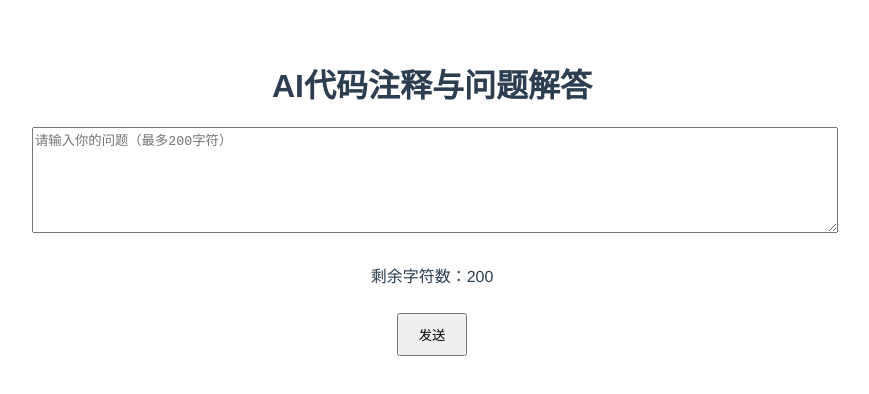
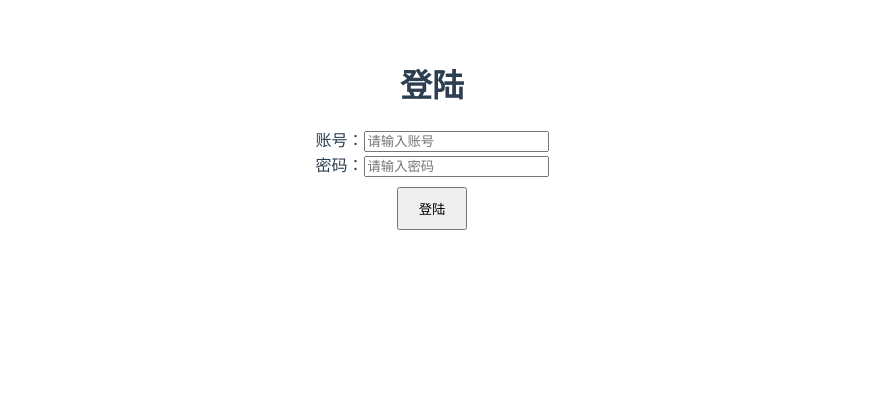
Before and after one commit to Fusuccess/AIUtils-web, a Vue app: page / in a window 1280 px wide. Shown: the top 394 px of the page, without its empty margins (208-1077 px from the left). Built offline with nearby package versions, Linux system fonts and the light colour scheme.

Commit message:
feat(login): 🚀 增加登陆入口并且请求携带Authorization

```diff
--- /dev/null
+++ b/src/api/axios.js
@@ -0,0 +1,44 @@
+
+import axios from 'axios';
+
+// 创建一个 Axios 实例
+const instance = axios.create({
+    baseURL: 'http://localhost:8080',  // 设置基础 URL
+    timeout: 10000,  // 设置请求超时时间
+});
+
+// 请求拦截器
+instance.interceptors.request.use(
+    config => {
+        // 在请求之前做一些处理
+        const token = localStorage.getItem('token');  // 从 localStorage 获取 Token
+        if (token) {
+            // 如果有 Token，将其添加到请求头
+            config.headers['Authorization'] = `Bearer ${token}`;
+        }
+        return config;
+    },
+    error => {
+        // 请求错误时的处理
+        return Promise.reject(error);
+    }
+);
+
+// 响应拦截器
+instance.interceptors.response.use(
+    response => {
+        // 响应数据处理
+        return response;
+    },
+    error => {
+        // 响应错误时的处理
+        if (error.response && error.response.status === 401) {
+            alert('Token无效或已过期，请重新登录');
+            localStorage.removeItem('token');  // 删除无效的 Token
+            window.location.href = '/login';  // 跳转到登录页
+        }
+        return Promise.reject(error);
+    }
+);
+
+export default instance;  // 确保正确导出
--- a/src/components/Chat.vue
+++ b/src/components/Chat.vue
@@ -1,5 +1,6 @@
 <template>
   <div class="chat-container">
+    <div v-if="loginStatus" class="chat-box">
     <h1>AI代码注释与问题解答</h1>
     <textarea v-model="userInput" :maxlength=maxLength :placeholder="`请输入你的问题（最多${maxLength}字符）`"  @input="validateInput"></textarea>
     <p>剩余字符数：{{ maxLength - userInput.length }}</p>
@@ -22,11 +23,25 @@
         </li>
       </ul>
     </div>
+    </div>
+    <div v-else>
+      <h1>登陆</h1>
+
+      账号：<input placeholder="请输入账号" v-model="user.username">
+      <br>
+      密码：<input placeholder="请输入密码" type="password" v-model="user.password">
+      <br>
+      <div v-if="error" class="error">{{ error }}</div>
+
+      <button @click="loginRequest" :disabled="loading">
+        <span v-if="loading">登陆中...</span>
+        <span v-else>登陆</span></button>
+    </div>
   </div>
 </template>
 
 <script>
-import axios from 'axios';
+import axios from '@/api/axios';
 import {marked} from 'marked';
 
 export default {
@@ -37,10 +52,34 @@ export default {
       error: '',
       loading: false,
       history: [],  // 用来保存历史记录
-      maxLength: 200  // 限制输入字符数
+      maxLength: 200,  // 限制输入字符数
+      loginStatus: false,  // 登录状态
+      user: {
+        username: '',
+        password: ''
+      }
     };
   },
   methods: {
+    async loginRequest() {
+      if (this.user.username === '' || this.user.password === '') {
+        this.error = '账号或密码不能为空';
+        return;
+      }
+      this.loading = true;
+      const res = await axios.post('http://localhost:8080/auth/login', {
+        username: this.user.username,
+        password: this.user.password
+      });
+      if (res.data && res.data.status ==='success') {
+        console.log(res.data.data)
+        localStorage.setItem('token', res.data.data);  // 将 token 保存在 localStorage
+        this.loginStatus = true;  // 登录成功，更新登录状态
+      }else {
+        this.error =  res.data.data;
+      }
+      this.loading = false;
+    },
     // 输入校验
     validateInput() {
       if (this.userInput.length > this.maxLength) {
@@ -72,7 +111,7 @@ export default {
         return;
       }
       try {
-        const res = await axios.post('http://localhost:8080/ai', {
+        const res =await axios.post('http://localhost:8080/ai', {
           prompt: this.userInput
         });
         if (res.data && res.data.status === 'success') {
@@ -83,7 +122,7 @@ export default {
           });
           this.localStorageSave(`aiResponse_${this.userInput}`,this.response ,1800000);
         } else {
-          this.error = 'AI没有返回有效结果';
+          this.error =  res.data.data;
         }
       } catch (err) {
         if (err.response) {
```
